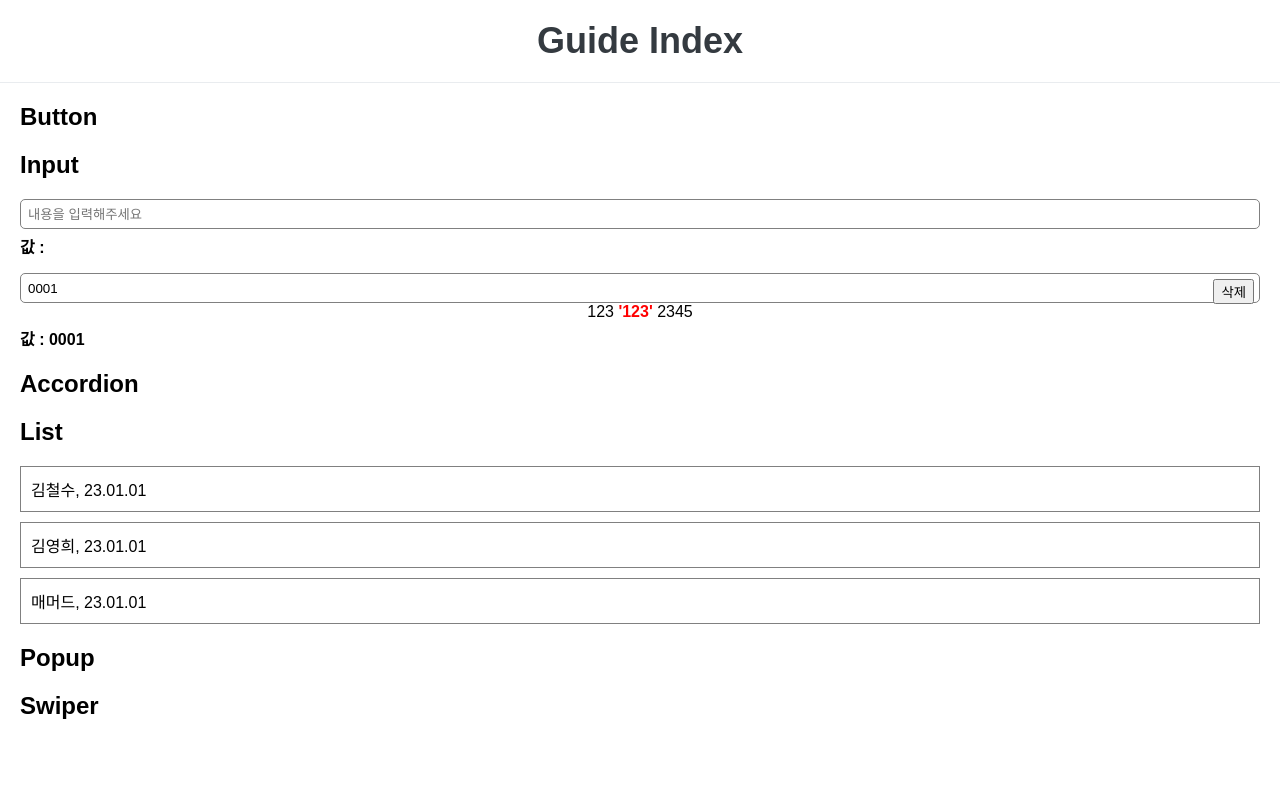
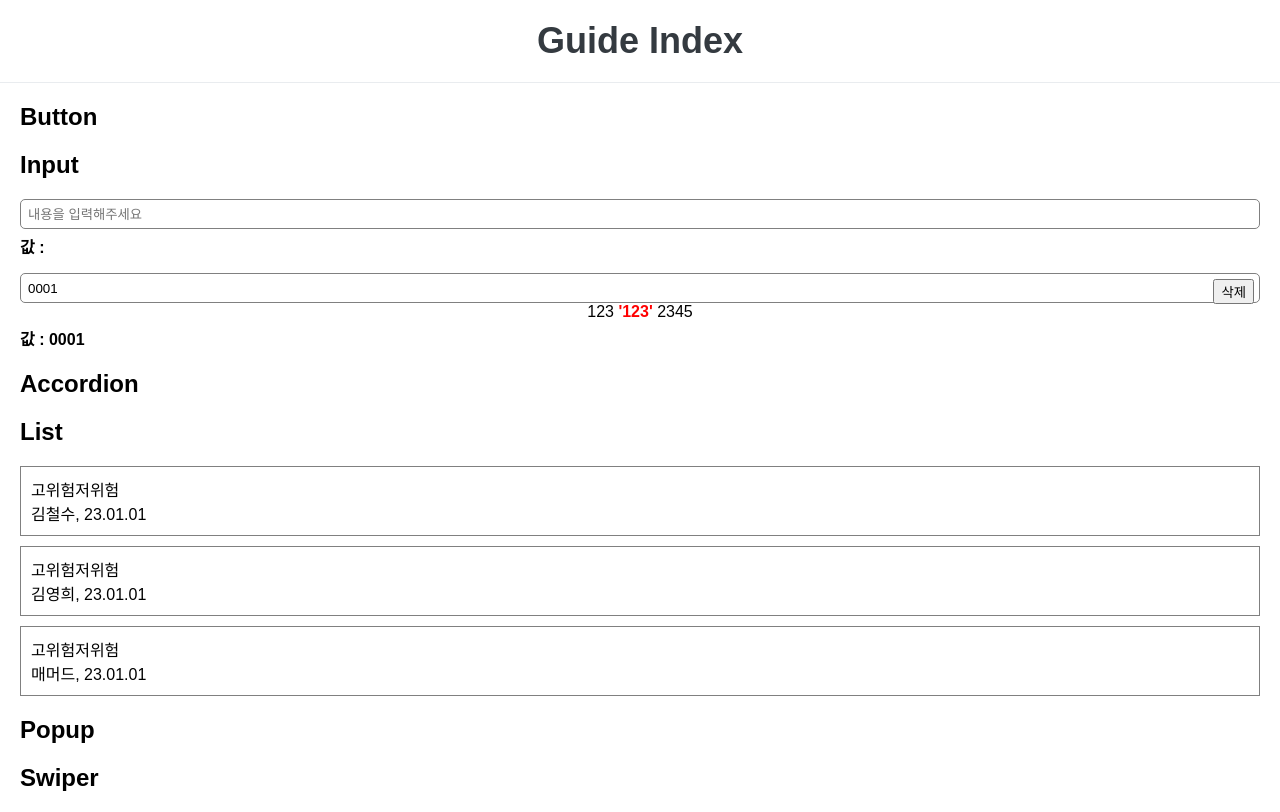
Before and after one commit to Lim-Suhyeon/ReactTest, a React (Create React App) app: page / in a window 1280 px wide. Built offline with nearby package versions, Linux system fonts and the light colour scheme.

Commit message:
Update 3 files

```diff
--- a/src/component/List.js
+++ b/src/component/List.js
@@ -4,7 +4,7 @@ import ListItem from "./ListItem";
 function List(props) {
   const names = props.dataList;
   const dataLists = names.map((data) => (
-    <ListItem name={data.name} date={data.date} />
+    <ListItem name={data.name} date={data.date} label={data.label} />
   ));
 
   return (
--- a/src/component/ListItem.js
+++ b/src/component/ListItem.js
@@ -4,6 +4,7 @@ function ListItem(props) {
   return (
     <>
       <li>
+        <div>{props.label}</div>
         {props.name}, {props.date}
       </li>
     </>
--- a/src/guide/ListGuide.js
+++ b/src/guide/ListGuide.js
@@ -3,9 +3,9 @@ import List from "../component/List";
 
 function ListGuide() {
   const dataList = [
-    { name: "김철수", date: "23.01.01", label: "" },
-    { name: "김영희", date: "23.01.01", label: "" },
-    { name: "매머드", date: "23.01.01", label: "" },
+    { name: "김철수", date: "23.01.01", label: ["고위험", "저위험"] },
+    { name: "김영희", date: "23.01.01", label: ["고위험", "저위험"] },
+    { name: "매머드", date: "23.01.01", label: ["고위험", "저위험"] },
   ];
 
   return (
```
